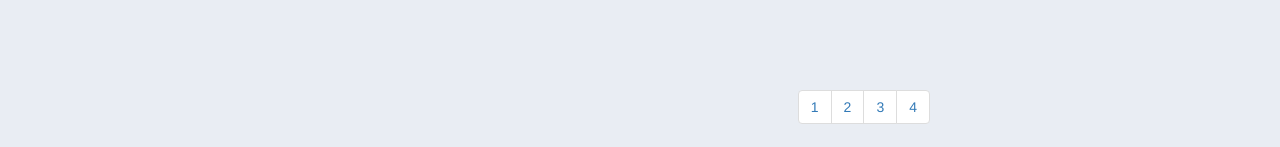
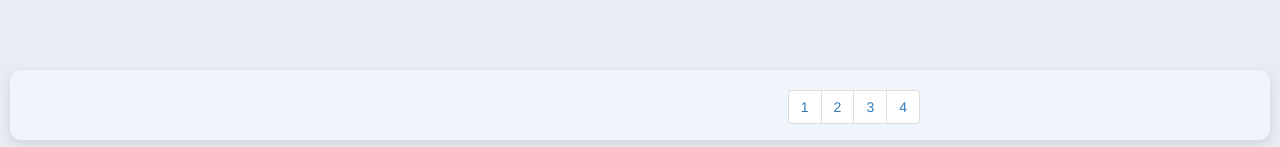
Before and after one commit to Mekhadev2025/Cars-Search, a React (Vite) app: page / in a window 1280 px wide. Shown: the part 1270-1417 px from the top of the page. Built offline with nearby package versions, Linux system fonts and the light colour scheme.

Commit message:
adding nav

```diff
--- a/src/Pagination.css
+++ b/src/Pagination.css
@@ -1,4 +1,14 @@
  .pagination{
 float:right;
 margin-right:35rem;
+
+
  }
+ nav{
+
+height: 7rem;
+margin:1rem;
+border-radius: 1.125rem;
+background: #F0F4FB;
+box-shadow: 0px 4px 10px 1px rgba(148, 153, 162, 0.25);
+ }
```
